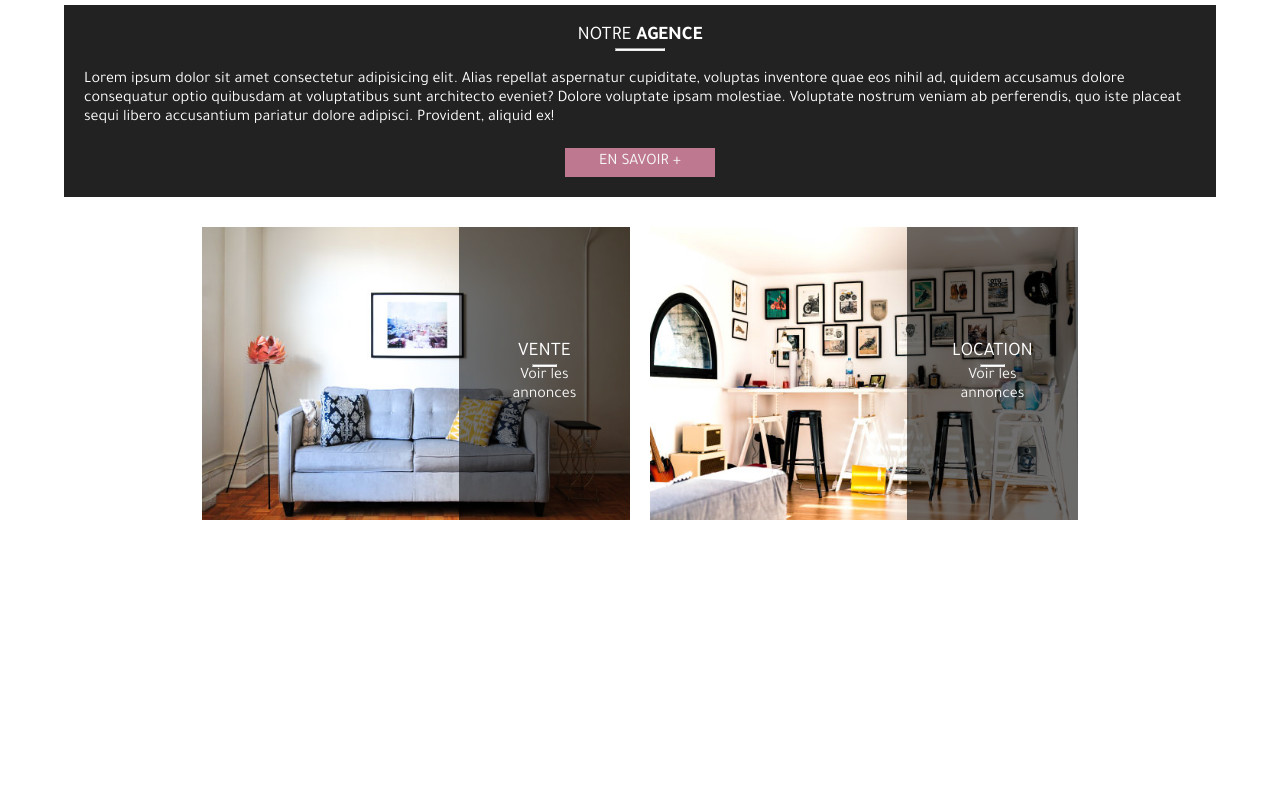
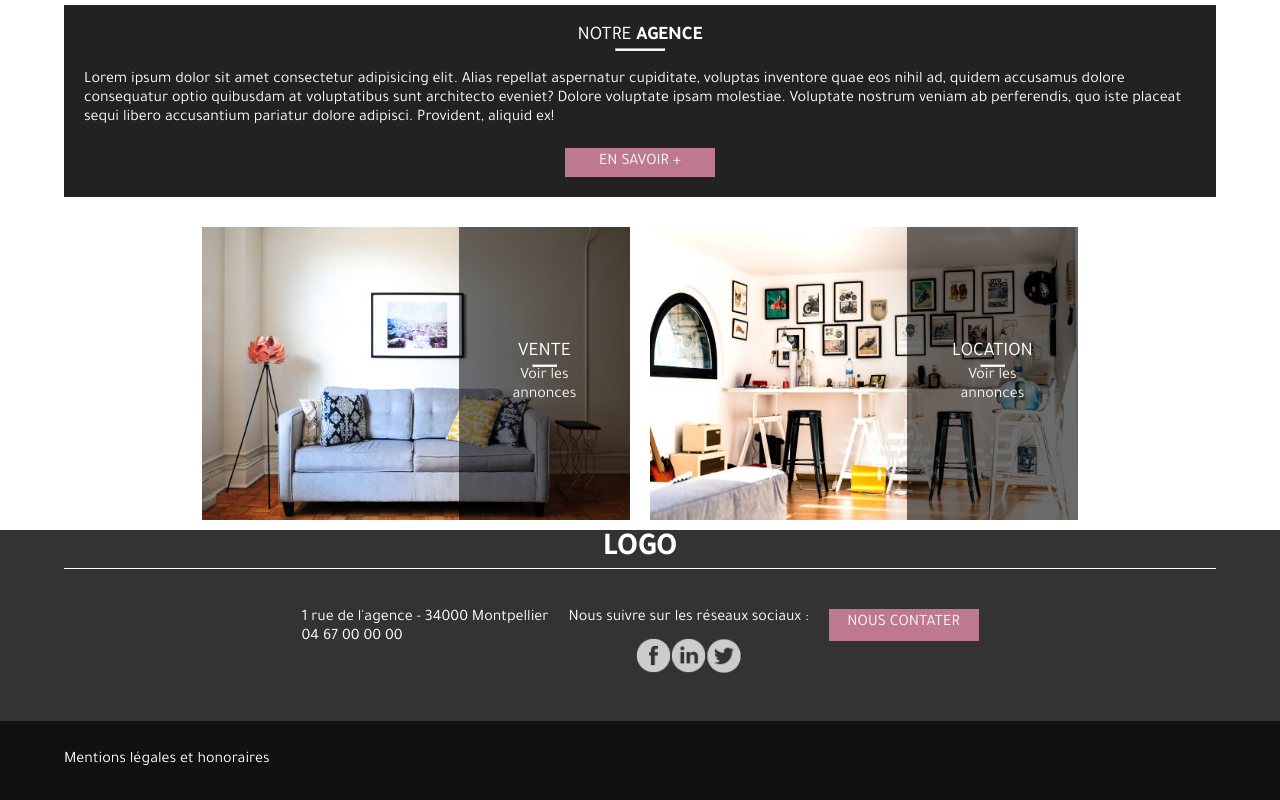
Before and after one commit to Whitney-Desbonnes/home-page-agence-immobiliere, a plain HTML site: page index.html in a window 1280 px wide. Shown: the part 403-1203 px from the top of the page. Before the commit the page ends 933 px from the top, so only its background shows below. Drawn offline with nearby package versions, Linux system fonts and the light colour scheme.

Commit message:
footer terminé

```diff
--- a/assets/styles/scss/_color.scss
+++ b/assets/styles/scss/_color.scss
@@ -2,4 +2,4 @@ $buttonColor : #be7890;
 $textColor : #f6f6f6;
 $bgcAgence : #222222;
 $bgcFooter1 : #333333;
-$bcgFooter2 : #111111;
+$bgcFooter2 : #111111;
--- a/assets/styles/scss/main.scss
+++ b/assets/styles/scss/main.scss
@@ -149,6 +149,57 @@ a {
     }
 }
 
+// footer
+footer {
+    background-color: $bgcFooter1;
+    color: #fff;
+    .footer__logo {
+        text-align: center;
+    }
+    .footer__contact {
+        width: 90%;
+        margin: auto;
+        display: flex;
+        justify-content: center;
+        flex-wrap: wrap;
+        border-top: 1px solid #fff;
+        padding: 20px 0;
+        .elements {
+            margin: 20px 10px;
+        }
+        .footer__social-media {
+            @include centrerBloc ();
+            flex-direction: column;
+            p {
+                margin-bottom: 10px;
+            }
+            ul {
+                display: flex;
+                list-style: none;
+                li {
+                    img {
+                        width: 35px
+                    }
+                }
+            }
+        }
+        a {
+            @include centrerBloc ();
+            @include buttonStyle ();
+            height: 32px;
+            margin: 0;
+        }
+    }
+    .footer__mentions {
+        background-color: $bgcFooter2;
+        p {
+            width: 90%;
+            margin: auto;
+            padding: 30px 0;
+        }
+    }
+}
+
 
 
 
--- a/index.html
+++ b/index.html
@@ -96,7 +96,32 @@
 
         <!-- wwwwwwwwwwwww PIED DE PAGE wwwwwwwwwwwww -->
         <footer>
-
+            <h1 class="footer__logo">LOGO</h1>
+            <div class="footer__contact">
+                <p class="footer__adresse elements">
+                    1 rue de l'agence - 34000 Montpellier
+                    <br>
+                    04 67 00 00 00
+                </p>
+                <div class="footer__social-media elements">
+                    <p>Nous suivre sur les réseaux sociaux :</p>
+                    <ul>
+                        <li>
+                            <img src="assets/images/facebook.png" alt="">
+                        </li>
+                        <li>
+                            <img src="assets/images/linkedin.png" alt="">
+                        </li>
+                        <li>
+                            <img src="assets/images/twitter.png" alt="">
+                        </li>
+                    </ul>
+                </div>
+                <a href="#" class="elements"> Nous contater</a>
+            </div>
+            <div class="footer__mentions">
+                <p>Mentions légales et honoraires</p>
+            </div>
         </footer>
 
         <!-- script - cdn swiper -->
```
Also changed, not shown: assets/styles/css/main.css, 1 other file.
